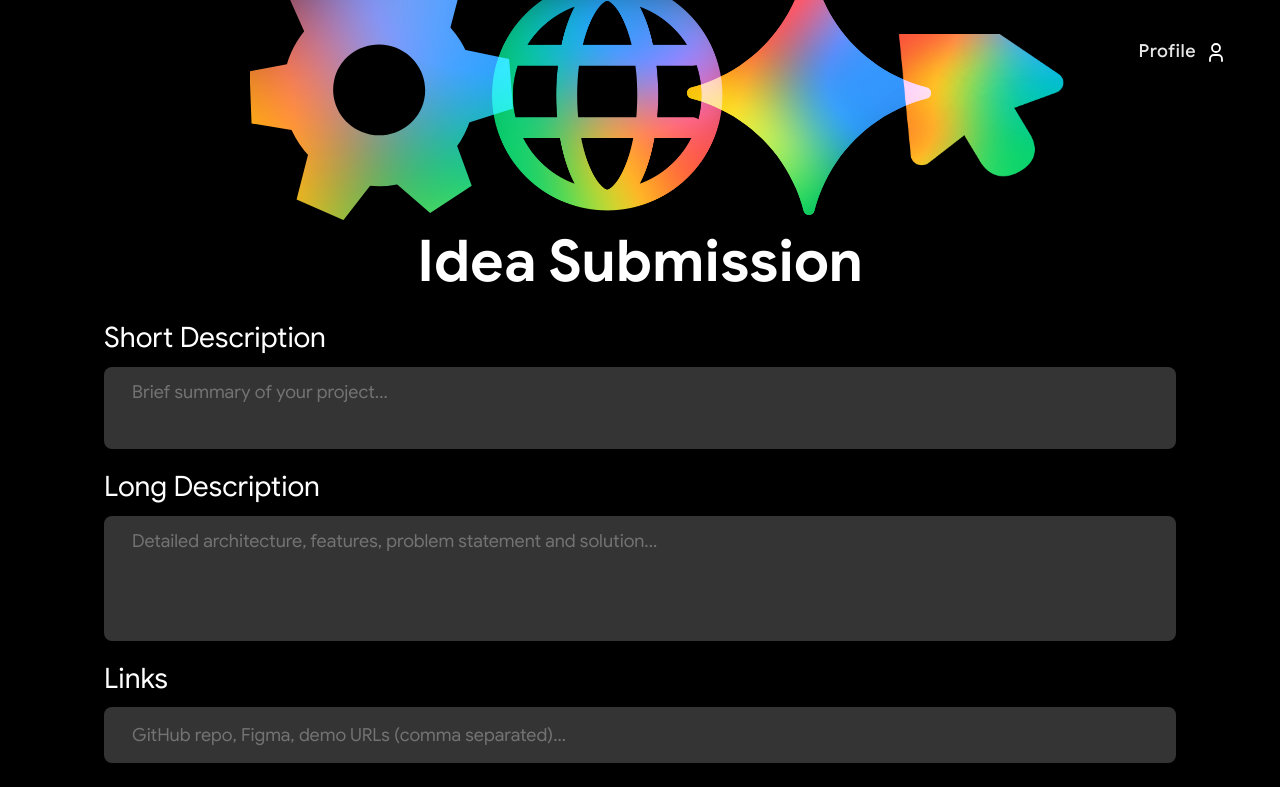
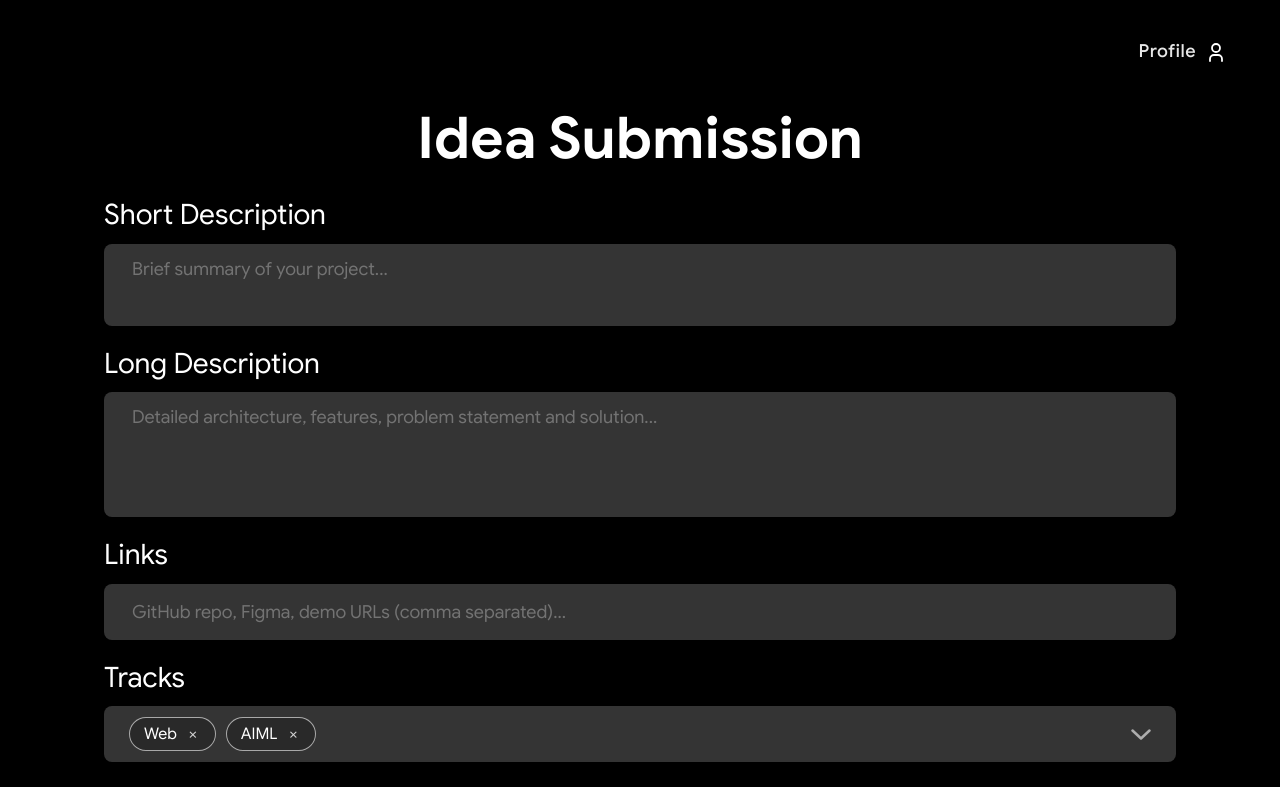
Before and after one commit to GDGVIT/Devjams26-Frontend, a Next.js app in the folder devjams/: page /idea/submission in a window 1280 px wide. Shown: the top 787 px of the page. Built offline with nearby package versions, Linux system fonts and the light colour scheme; a web font is replaced by a local one.

Commit message:
fix(idea-submission): remove 4-logos banner for clean submission layout

```diff
--- a/devjams/app/idea/submission/page.tsx
+++ b/devjams/app/idea/submission/page.tsx
@@ -92,88 +92,8 @@ export default function IdeaSubmissionPage() {
           <path d="M6 21v-2a4 4 0 0 1 4-4h4a4 4 0 0 1 4 4v2" />
         </svg>
       </Link>
-      {/* Top 4 Logos Blend Banner (Group 1948755624 - gear, web, gemini, cursor) */}
-      <div
-        className="relative pointer-events-none z-10 w-full max-w-[848px] h-[clamp(140px,22vw,314px)] -mt-[clamp(40px,8vw,135px)] flex items-center justify-center overflow-visible"
-        aria-hidden="true"
-      >
-        <div className="relative w-full h-full flex items-center justify-center">
-          {/* 1. Gear Logo */}
-          <div
-            className="absolute left-0 top-0 w-[37%] aspect-square flex items-center justify-center"
-            style={{
-              mixBlendMode: "screen",
-              filter: "brightness(1.12) saturate(1.05)",
-            }}
-          >
-            <Image
-              src="/assets/gear.svg"
-              alt="Gear"
-              width={314}
-              height={314}
-              priority
-              className="w-full h-full object-contain"
-            />
-          </div>
-
-          {/* 2. Web Track Logo */}
-          <div
-            className="absolute left-[32.5%] top-[15%] w-[27.3%] aspect-square flex items-center justify-center"
-            style={{
-              mixBlendMode: "screen",
-              filter: "brightness(1.12) saturate(1.05)",
-            }}
-          >
-            <Image
-              src="/assets/baked/web.png"
-              alt="Web Track"
-              width={232}
-              height={232}
-              priority
-              className="w-full h-full object-contain"
-            />
-          </div>
-
-          {/* 3. Gemini Track Logo */}
-          <div
-            className="absolute left-[55.5%] top-[11.8%] w-[28.8%] aspect-square flex items-center justify-center"
-            style={{
-              mixBlendMode: "screen",
-              filter: "brightness(1.12) saturate(1.05)",
-            }}
-          >
-            <Image
-              src="/assets/gemini.svg"
-              alt="Gemini Track"
-              width={244}
-              height={244}
-              priority
-              className="w-full h-full object-contain"
-            />
-          </div>
-
-          {/* 4. Cursor Logo */}
-          <div
-            className="absolute left-[80%] top-[23.3%] w-[20%] aspect-[170/205] flex items-center justify-center"
-            style={{
-              mixBlendMode: "screen",
-              filter: "brightness(1.12) saturate(1.05)",
-            }}
-          >
-            <Image
-              src="/assets/baked/cursor.png"
-              alt="Cursor"
-              width={170}
-              height={205}
-              priority
-              className="w-full h-full object-contain"
-            />
-          </div>
-        </div>
-      </div>
-
       {/* Main Form Content Container (Frame 1948755618) */}
-      <div className="w-full max-w-[1072px] flex flex-col items-center gap-[clamp(16px,2vh,24px)] mt-2 z-20">
+      <div className="w-full max-w-[1072px] flex flex-col items-center gap-[clamp(16px,2vh,24px)] mt-10 md:mt-16 z-20">
         {/* Title: Idea Submission */}
         <h1
           className="text-white font-bold tracking-normal leading-[1.2] text-center capitalize m-0 select-none w-full text-[clamp(36px,4.5vw,64px)]"
```
